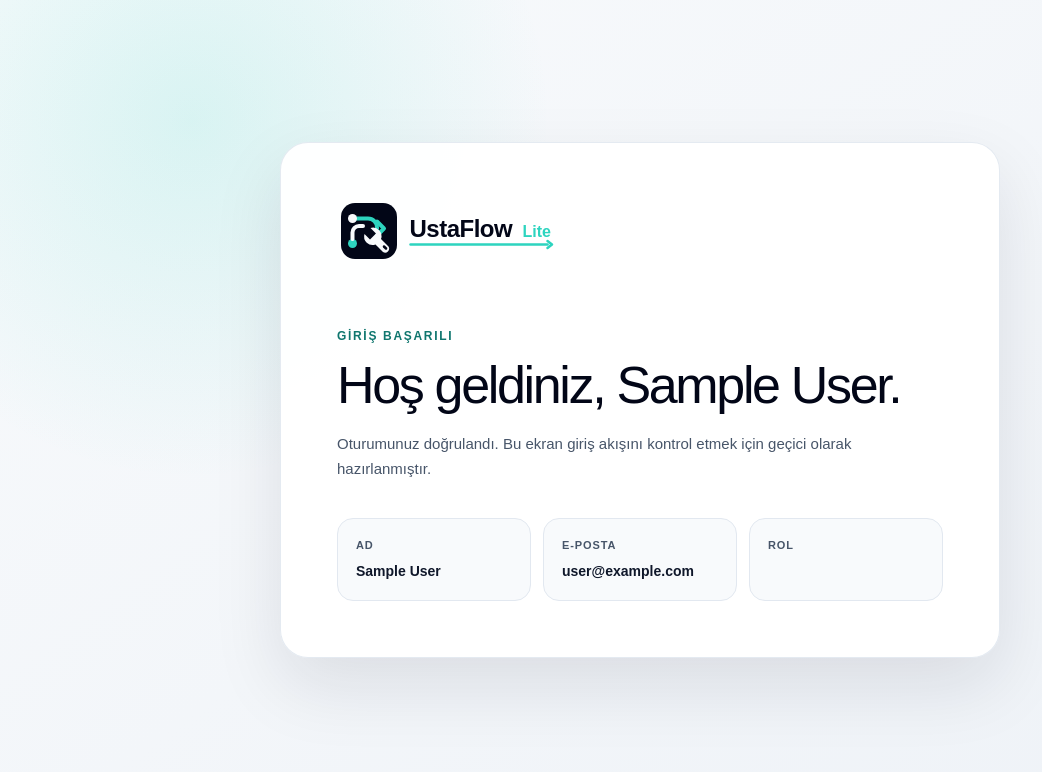
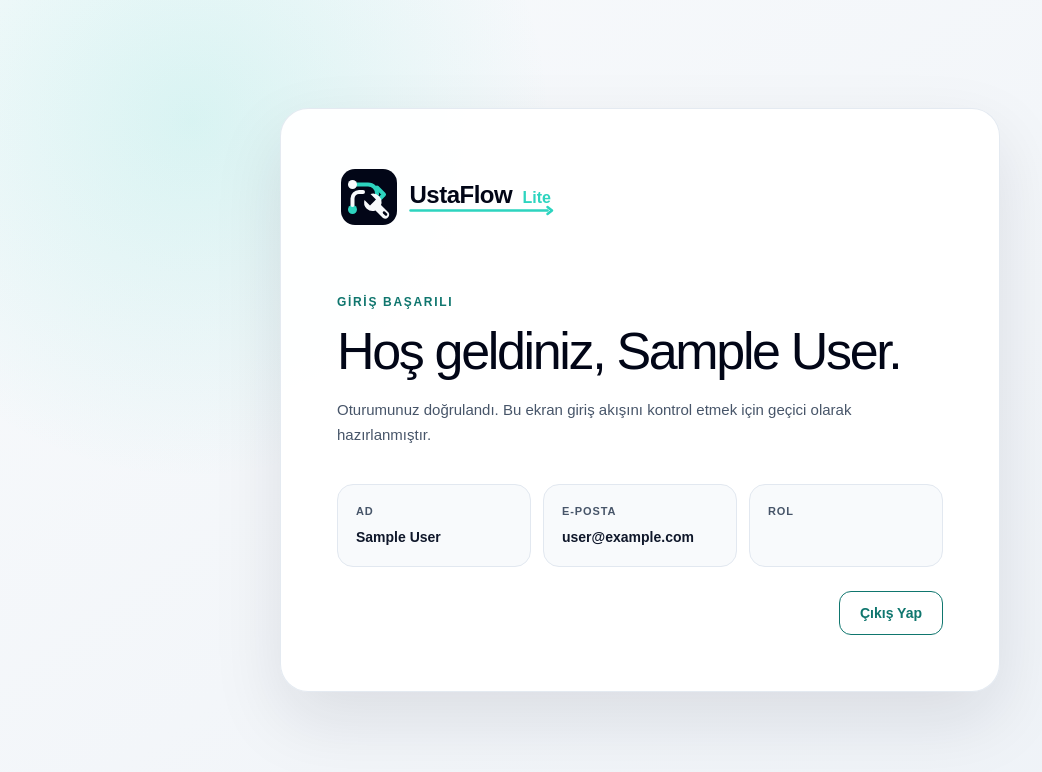
Before and after one commit to baris8138/UstaFlow_litte, a Next.js app: page /dashboard in a window 1280 px wide. Shown: the top 772 px of the page, without its empty margins (0-1042 px from the left). Built offline with nearby package versions, Linux system fonts and the light colour scheme; no server answers; sample sign-in values are in the browser's storage.

Commit message:
feat(auth): add secure sign-out flow

```diff
--- a/src/app/dashboard/page.tsx
+++ b/src/app/dashboard/page.tsx
@@ -3,6 +3,7 @@ import Image from "next/image";
 import { redirect } from "next/navigation";
 
 import { auth } from "@/auth";
+import { SignOutButton } from "@/components/auth/sign-out-button";
 
 import styles from "./dashboard.module.css";
 
@@ -55,6 +56,8 @@ export default async function DashboardPage() {
             <dd>{role}</dd>
           </div>
         </dl>
+
+        <SignOutButton />
       </section>
     </main>
   );
--- /dev/null
+++ b/src/components/auth/sign-out-button.module.css
@@ -0,0 +1,51 @@
+.form {
+  display: flex;
+  justify-content: flex-end;
+  margin-top: 24px;
+}
+
+.button {
+  min-height: 44px;
+  padding: 11px 20px;
+  border: 1px solid var(--turquoise-dark, #0f766e);
+  border-radius: 12px;
+  color: var(--turquoise-dark, #0f766e);
+  background: transparent;
+  font: inherit;
+  font-size: 14px;
+  font-weight: 700;
+  line-height: 1.4;
+  cursor: pointer;
+  transition:
+    color 160ms ease,
+    background-color 160ms ease,
+    box-shadow 160ms ease;
+}
+
+.button:hover {
+  color: #ffffff;
+  background: var(--turquoise-dark, #0f766e);
+}
+
+.button:focus-visible {
+  outline: 3px solid rgb(45 212 191 / 45%);
+  outline-offset: 3px;
+  box-shadow: 0 0 0 1px var(--turquoise-dark, #0f766e);
+}
+
+@media (max-width: 620px) {
+  .form,
+  .button {
+    width: 100%;
+  }
+
+  .form {
+    margin-top: 20px;
+  }
+}
+
+@media (prefers-reduced-motion: reduce) {
+  .button {
+    transition: none;
+  }
+}
--- /dev/null
+++ b/src/components/auth/sign-out-button.tsx
@@ -0,0 +1,20 @@
+import { signOut } from "@/auth";
+
+import styles from "./sign-out-button.module.css";
+
+export function SignOutButton() {
+  return (
+    <form
+      className={styles.form}
+      action={async () => {
+        "use server";
+
+        await signOut({ redirectTo: "/login" });
+      }}
+    >
+      <button className={styles.button} type="submit">
+        Çıkış Yap
+      </button>
+    </form>
+  );
+}
```
